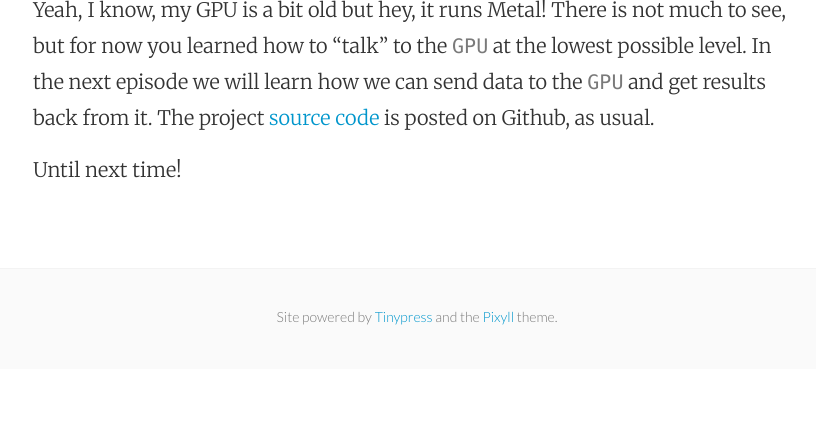
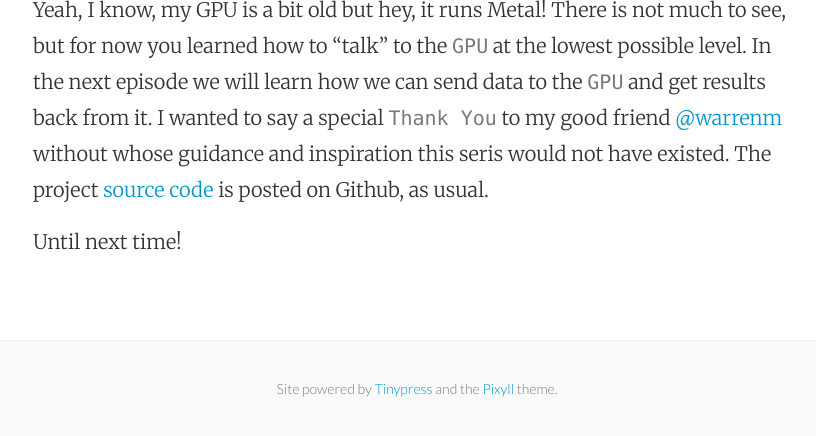
Before and after one commit to mhorga/mhorga.github.io, a Jekyll site: the page built from _posts/2016-01-04-introducing-the-metal-framework.markdown, in a window 1280 px wide and 900 px high, scrolled down 2990 px, cut to the strip 459-895 px from the top of the window. Shown: the whole strip, without its empty margins (223-1039 px from the left). Built offline with Jekyll 4.4.1, drawn with Linux system fonts in a browser that asks for light colours; before the commit the page ends 3818 px from its top, so only the background shows below that.

Commit message:
Post update: Introducing the Metal framework

```diff
--- a/_posts/2016-01-04-introducing-the-metal-framework.markdown
+++ b/_posts/2016-01-04-introducing-the-metal-framework.markdown
@@ -39,6 +39,6 @@
 
 ![alt text](https://github.com/Swiftor/Metal/raw/master/images/chapter01_2.png "2")
 
-Yeah, I know, my GPU is a bit old but hey, it runs Metal! There is not much to see, but for now you learned how to "talk" to the `GPU` at the lowest possible level. In the next episode we will learn how we can send data to the `GPU` and get results back from it. The project [source code](https://github.com/Swiftor/Metal/tree/master/ch01) is posted on Github, as usual.
+Yeah, I know, my GPU is a bit old but hey, it runs Metal! There is not much to see, but for now you learned how to "talk" to the `GPU` at the lowest possible level. In the next episode we will learn how we can send data to the `GPU` and get results back from it. I wanted to say a special `Thank You` to my good friend [@warrenm](https://twitter.com/warrenm) without whose guidance and inspiration this seris would not have existed. The project [source code](https://github.com/Swiftor/Metal/tree/master/ch01) is posted on Github, as usual.
 
 Until next time!
```
